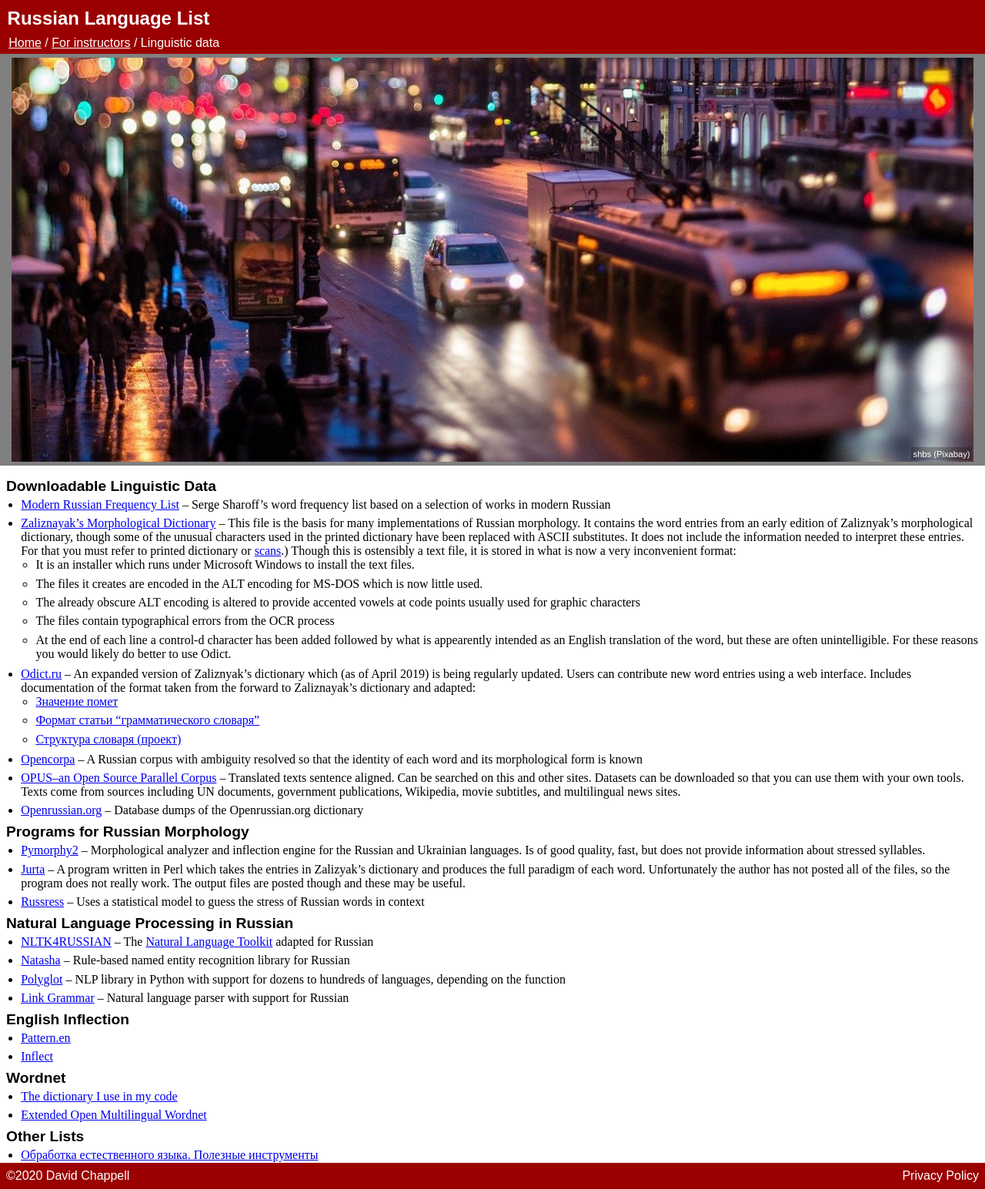
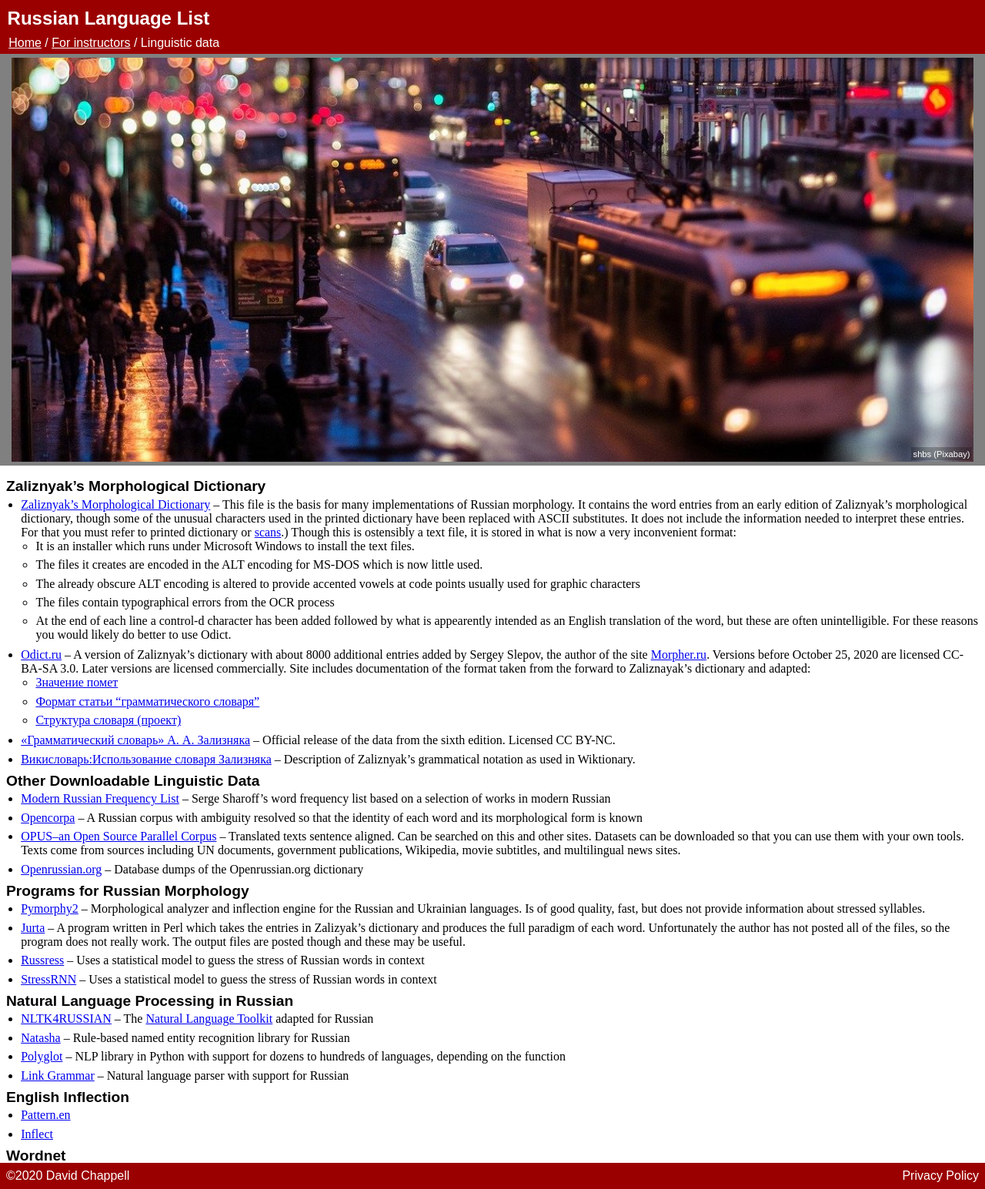
Before and after one commit to david672orford/russian-language-list, a Jekyll site: the page built from for-instructors/linguistic-data.md, in a window 1280 px wide. Shown: the whole page at 77% size. Built offline with Jekyll 4.4.1, drawn with Linux system fonts in a browser that asks for light colours; our own code applies the rules of GitHub Pages for plain Markdown files.

Commit message:
Separate section for Zaliznyak's dictionary, link to official version

```diff
--- a/for-instructors/linguistic-data.md
+++ b/for-instructors/linguistic-data.md
@@ -1,11 +1,8 @@
 ---
 description: Word lists, grammatical data, and dictionaries in computer-readable formats
 ---
-## Downloadable Linguistic Data
-* [Modern Russian Frequency List](http://www.artint.ru/projects/frqlist/frqlist-en.php) --
-	Serge Sharoff's word frequency list based on a selection of works
-	in modern Russian
-* [Zaliznayak's Morphological Dictionary](http://starling.rinet.ru/download/dicts.EXE) --
+## Zaliznyak's Morphological Dictionary
+* [Zaliznyak's Morphological Dictionary](http://starling.rinet.ru/download/dicts.EXE) --
 	This file is the basis for many implementations of Russian morphology.
 	It contains the word entries from an early edition of Zaliznyak's
 	morphological dictionary, though some of the unusual characters used
@@ -24,13 +21,23 @@ description: Word lists, grammatical data, and dictionaries in computer-readable
 	unintelligible.
 	For these reasons you would likely do better to use Odict.
 * [Odict.ru](http://odict.ru) --
-	An expanded version of Zaliznyak's dictionary which (as of April
-	2019) is being regularly updated. Users can contribute new word entries
-	using a web interface. Includes documentation of the format taken from
+	A version of Zaliznyak's dictionary with about 8000 additional entries added
+	by Sergey Slepov, the author of the site [Morpher.ru](https://morpher.ru).
+	Versions before October 25, 2020 are licensed CC-BA-SA 3.0. Later versions are licensed commercially.
+	Site includes documentation of the format taken from
 	the forward to Zaliznayak's dictionary and adapted:
   * [Значение помет](http://odict.ru/pomety/)
   * [Формат статьи "грамматического словаря"](http://odict.ru/format/)
   * [Структура словаря (проект)](http://odict.ru/structure/)
+* [«Грамматический словарь» А. А. Зализняка](https://github.com/gramdict/zalizniak-2010) --
+	Official release of the data from the sixth edition. Licensed CC BY-NC.
+* [Викисловарь:Использование словаря Зализняка](https://ru.wiktionary.org/wiki/%D0%92%D0%B8%D0%BA%D0%B8%D1%81%D0%BB%D0%BE%D0%B2%D0%B0%D1%80%D1%8C:%D0%98%D1%81%D0%BF%D0%BE%D0%BB%D1%8C%D0%B7%D0%BE%D0%B2%D0%B0%D0%BD%D0%B8%D0%B5_%D1%81%D0%BB%D0%BE%D0%B2%D0%B0%D1%80%D1%8F_%D0%97%D0%B0%D0%BB%D0%B8%D0%B7%D0%BD%D1%8F%D0%BA%D0%B0) --
+	Description of Zaliznyak's grammatical notation as used in Wiktionary.
+
+## Other Downloadable Linguistic Data
+* [Modern Russian Frequency List](http://www.artint.ru/projects/frqlist/frqlist-en.php) --
+	Serge Sharoff's word frequency list based on a selection of works
+	in modern Russian
 * [Opencorpa](http://opencorpora.org) --
 	A Russian corpus with ambiguity resolved so that the identity of each
 	word and its morphological form is known
@@ -55,6 +62,8 @@ description: Word lists, grammatical data, and dictionaries in computer-readable
 	work. The output files are posted though and these may be useful.
 * [Russress](https://pypi.org/project/russtress/) --
 	Uses a statistical model to guess the stress of Russian words in context
+* [StressRNN](https://github.com/Desklop/StressRNN) --
+	Uses a statistical model to guess the stress of Russian words in context
 
 ## Natural Language Processing in Russian
 * [NLTK4RUSSIAN](http://mathling.phil.spbu.ru/node/160) --
```
